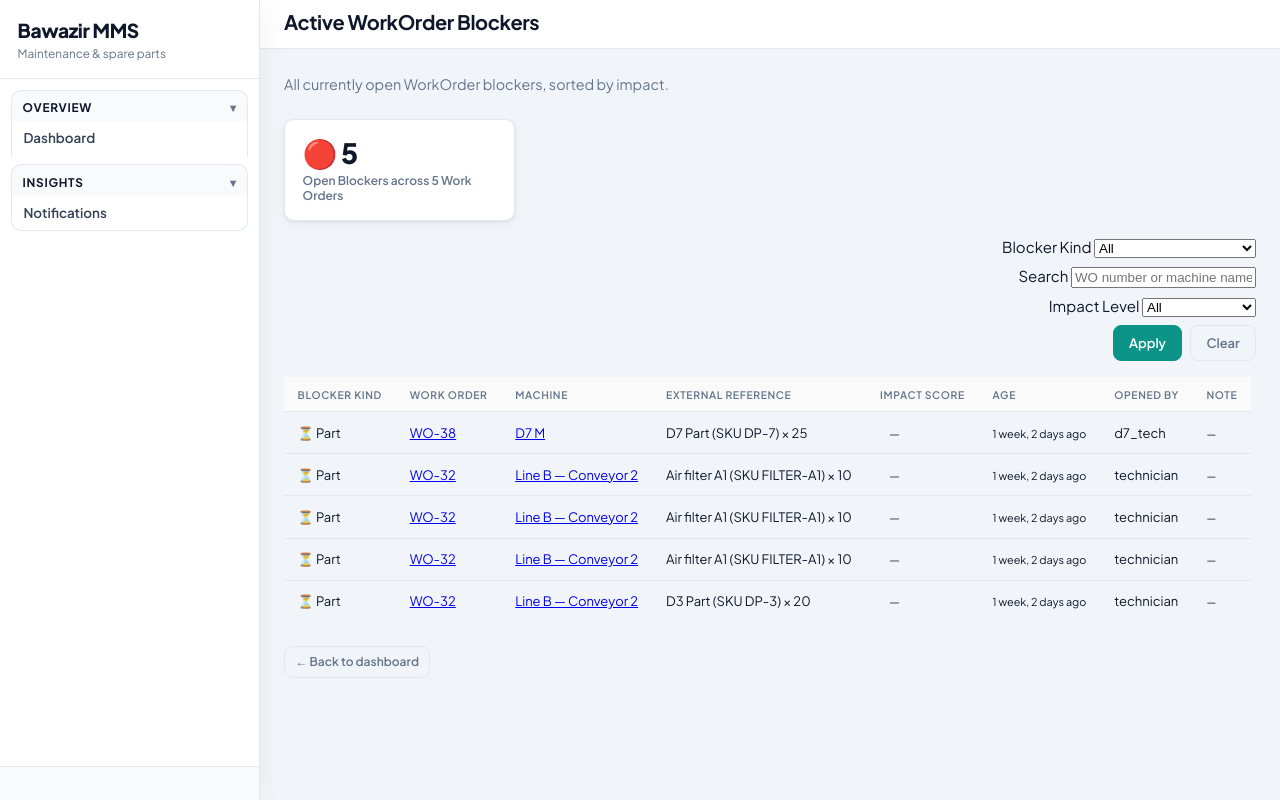
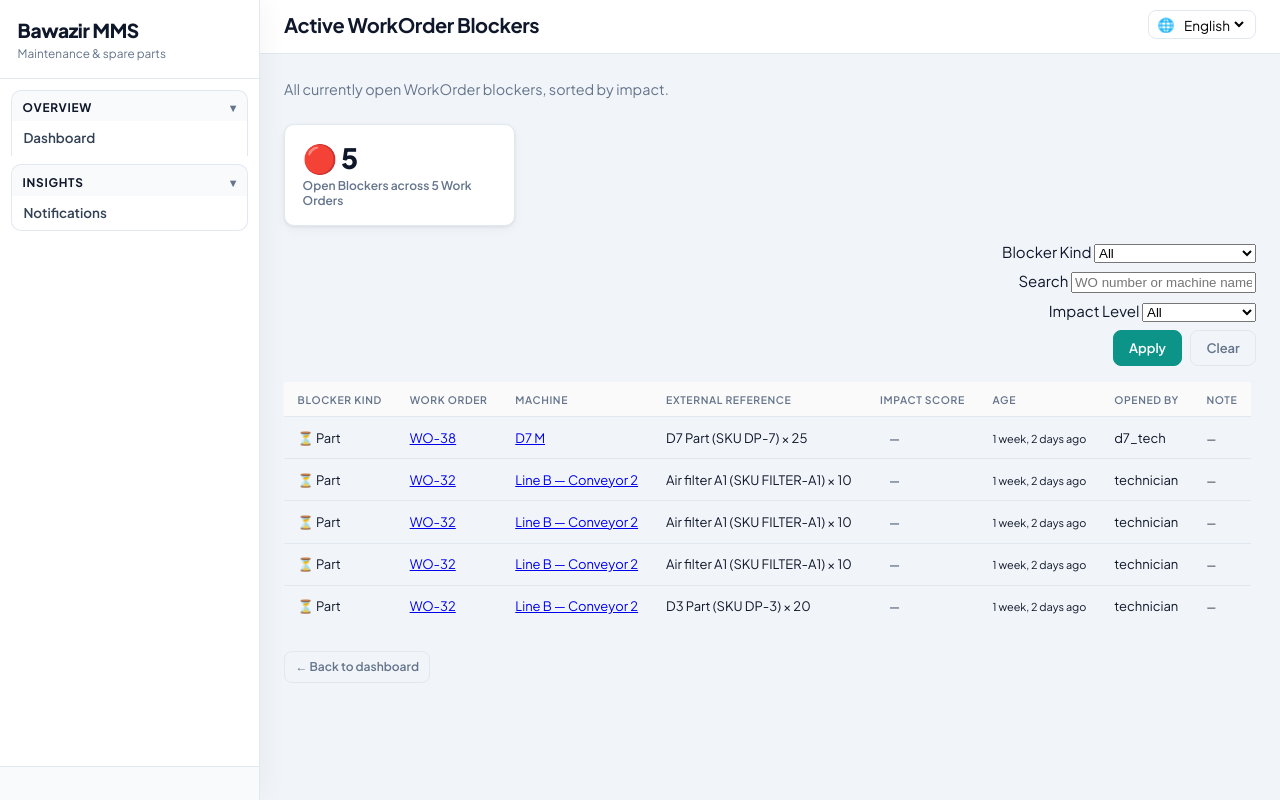
Before and after one commit to Ali-Bawazir/spare_part, a Django app: page /dashboards/active-blockers/ in a window 1280 px wide. Run offline with Django 4.2, Linux system fonts and the light colour scheme; data comes from the database, SQL or seed files in the repository; some libraries are stand-ins or nearby versions.

Commit message:
i18n: Commit 1 - infrastructure (locale, middleware, switcher)
- Add LocaleMiddleware (after SessionMiddleware, before CommonMiddleware)
- Add LANGUAGES (en, ar), LANGUAGES_BIDI, LOCALE_PATHS, LANGUAGE_COOKIE settings
- Add /i18n/ URL include for set_language view
- Add lang/dir attributes to <html> and <body> in base.html
- Add language switcher form in topbar
- Wrap brand title and 'Language' aria-label with {% trans %}
- Add .mms-lang-switch CSS
- Generate locale/{en,ar}/LC_MESSAGES/django.po via makemessages
- Compile .mo files via compilemessages

English UI byte-identical. Switcher visible but inert until Commit 2/3
provide wrapped strings and Commit 4 adds RTL pass.

```diff
--- a/mms/urls.py
+++ b/mms/urls.py
@@ -9,6 +9,7 @@ admin.site.site_title = "MMS Admin"
 admin.site.index_title = "Operations & master data"
 
 urlpatterns = [
+    path("i18n/", include("django.conf.urls.i18n")),
     path("admin/", admin.site.urls),
     path("accounts/", include("django.contrib.auth.urls")),
     path("users/", include("accounts.urls")),
--- a/static/css/mms.css
+++ b/static/css/mms.css
@@ -1535,3 +1535,24 @@ body.mms-nav-locked {
   padding: 1.5rem;
   text-align: center;
 }
+
+
+/* i18n language switcher (Commit 1) */
+.mms-lang-switch {
+  display: inline-flex;
+  align-items: center;
+  gap: .35rem;
+  padding: .25rem .5rem;
+  border: 1px solid var(--mms-border, #e2e8f0);
+  border-radius: .5rem;
+  background: rgba(255,255,255,.6);
+  font-size: .85rem;
+  margin-inline-start: auto;
+}
+.mms-lang-switch select {
+  background: transparent;
+  border: 0;
+  font: inherit;
+  cursor: pointer;
+}
+[dir="rtl"] .mms-lang-switch { direction: rtl; }
--- a/templates/base.html
+++ b/templates/base.html
@@ -1,7 +1,8 @@
 {% load static %}
+{% load i18n %}
 {% load mms_extras %}
 <!DOCTYPE html>
-<html lang="en">
+<html lang="{{ LANGUAGE_CODE }}" dir="{{ LANGUAGE_BIDI|yesno:'rtl,ltr,auto' }}">
 <head>
   <meta charset="utf-8">
   <meta name="viewport" content="width=device-width, initial-scale=1, viewport-fit=cover">
@@ -11,12 +12,12 @@
   <link href="https://fonts.googleapis.com/css2?family=Plus+Jakarta+Sans:wght@400;500;600;700;800&display=swap" rel="stylesheet">
   <link rel="stylesheet" href="{% static 'css/mms.css' %}">
 </head>
-<body class="mms-body" data-nav-user="{% if user.is_authenticated %}{{ user.username }}{% else %}anon{% endif %}">
+<body class="mms-body" dir="{{ LANGUAGE_BIDI|yesno:'rtl,ltr,auto' }}" data-nav-user="{% if user.is_authenticated %}{{ user.username }}{% else %}anon{% endif %}">
 <div class="mms-app" id="mms-app">
   <aside class="mms-sidebar" id="mms-sidebar">
     <div class="mms-brand">
-      <div class="mms-brand-title">Bawazir MMS</div>
-      <div class="mms-brand-sub">Maintenance &amp; spare parts</div>
+      <div class="mms-brand-title">{% trans "Bawazir MMS" %}</div>
+      <div class="mms-brand-sub">{% trans "Maintenance & spare parts" %}</div>
     </div>
     <nav class="mms-nav">
       <div class="mms-nav-section" data-section="overview">Overview</div>
@@ -207,6 +208,18 @@
         <span class="mms-badge mms-badge--info">{{ nav_my_open_wo }} open WO</span>
         {% endif %}
       </div>
+      <form action="{% url 'set_language' %}" method="post" class="mms-lang-switch" aria-label="{% trans 'Language' %}">
+        {% csrf_token %}
+        <input type="hidden" name="next" value="{{ request.get_full_path }}">
+        <span aria-hidden="true">🌐</span>
+        <select name="language" class="mms-lang-switch__select" onchange="this.form.submit()">
+          {% get_available_languages as available_languages %}
+          {% get_current_language as current_lang %}
+          {% for lang_code, lang_name in available_languages %}
+            <option value="{{ lang_code }}"{% if lang_code == current_lang %} selected{% endif %}>{{ lang_name }}</option>
+          {% endfor %}
+        </select>
+      </form>
     </header>
     <div class="mms-content">
       {% if messages %}
```
Also changed, not shown: mms/settings.py (+19 -1 lines), locale/ar/LC_MESSAGES/django.po (added), locale/en/LC_MESSAGES/django.po (added), 2 other files.
